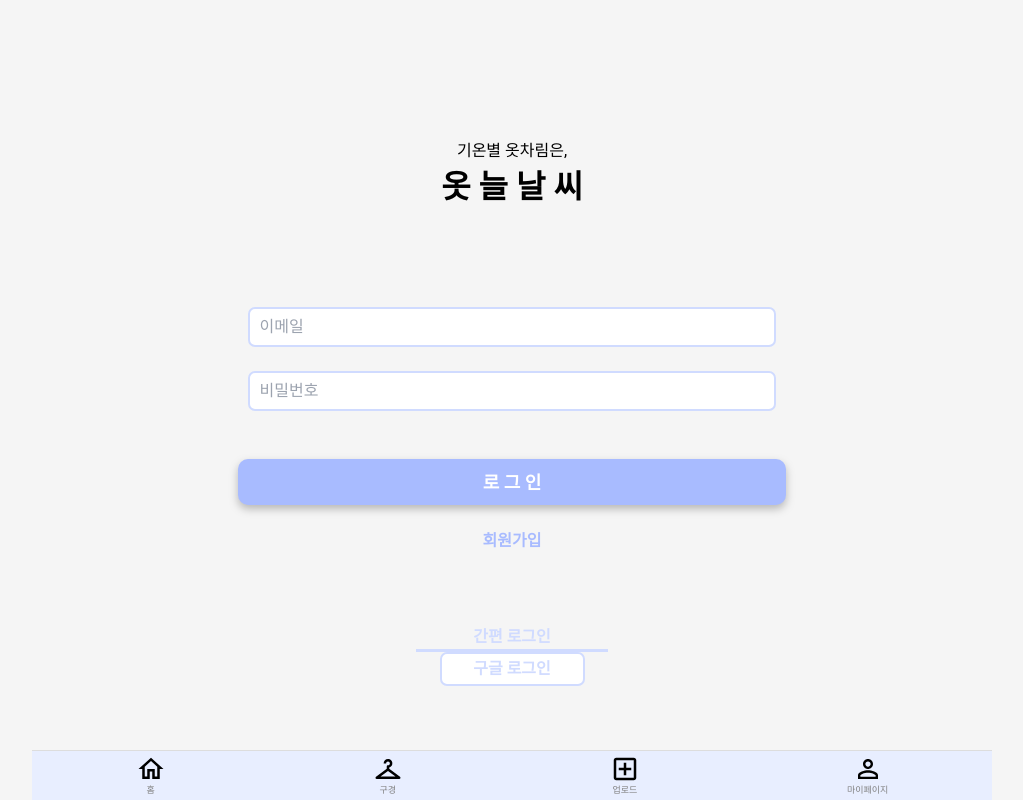
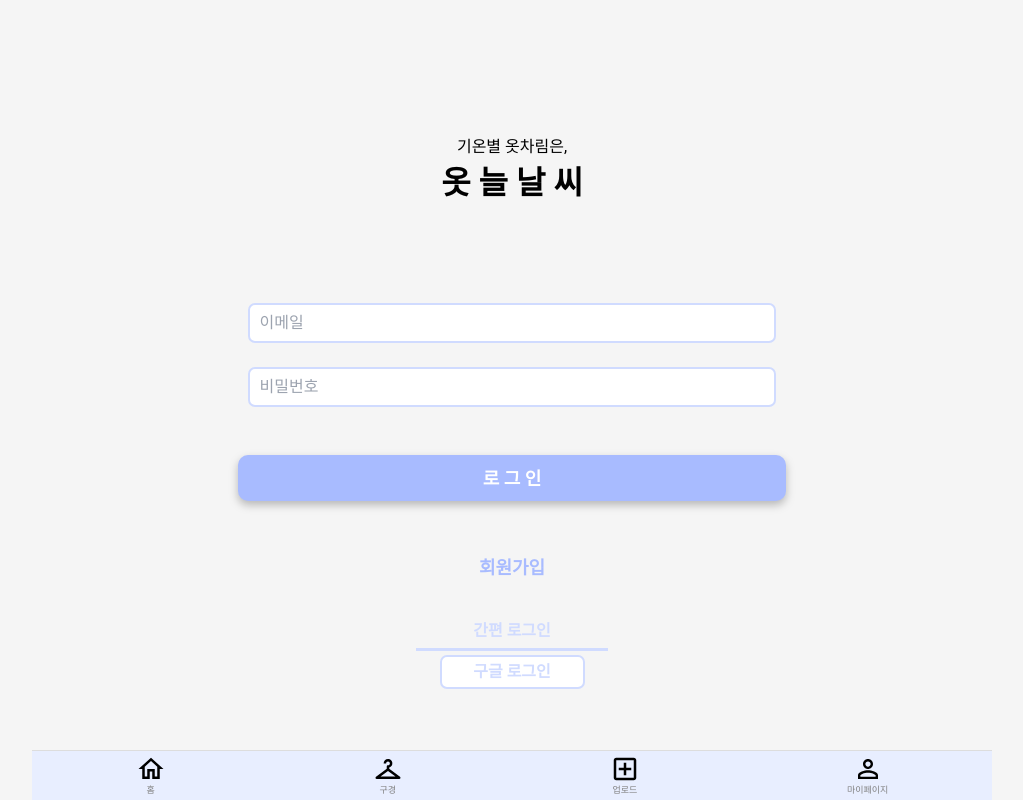
Before and after one commit to kdt-8-4/weatherfit-frontend, a Next.js app: page /login in a window 1280 px wide. Shown: the whole page, without its empty margins (128-1151 px from the left). Built offline with nearby package versions, Linux system fonts and the light colour scheme.

Commit message:
css 수정

```diff
--- a/src/component/LoginForm.tsx
+++ b/src/component/LoginForm.tsx
@@ -88,13 +88,13 @@ export default function LoginForm() {
         <button type="submit">로 그 인</button>
       </form>
       <br />
-      <div className="login_linkbox">
-        <a className="link_signup" href="/register">회원가입</a>
+      <div className="login_linkbox" style={{display: "flex", justifyContent: "space-evenly", height: "70px", flexDirection: "column",
+    alignItems: "center"}}>
+        <p style={{color: "gray", fontWeight: "500"}}></p>
+        <a className="link_signup" href="/register" style={{fontSize: "18px"}}>회원가입</a>
       </div>
       <br />
-      <br />
-      <br />
-      <div className="login_easy" style={{height: "60px", justifyContent: "space-between"}}>
+      <div className="login_easy" style={{height: "70px", justifyContent: "space-between"}}>
         간편 로그인 <hr />
         <button onClick={onGoogleSocialLogin} style={{backgroundColor: "white", border: "2px solid", borderRadius: "7px", padding: "3px 5px", width: "145px"}}>구글 로그인</button>
       </div>
```
